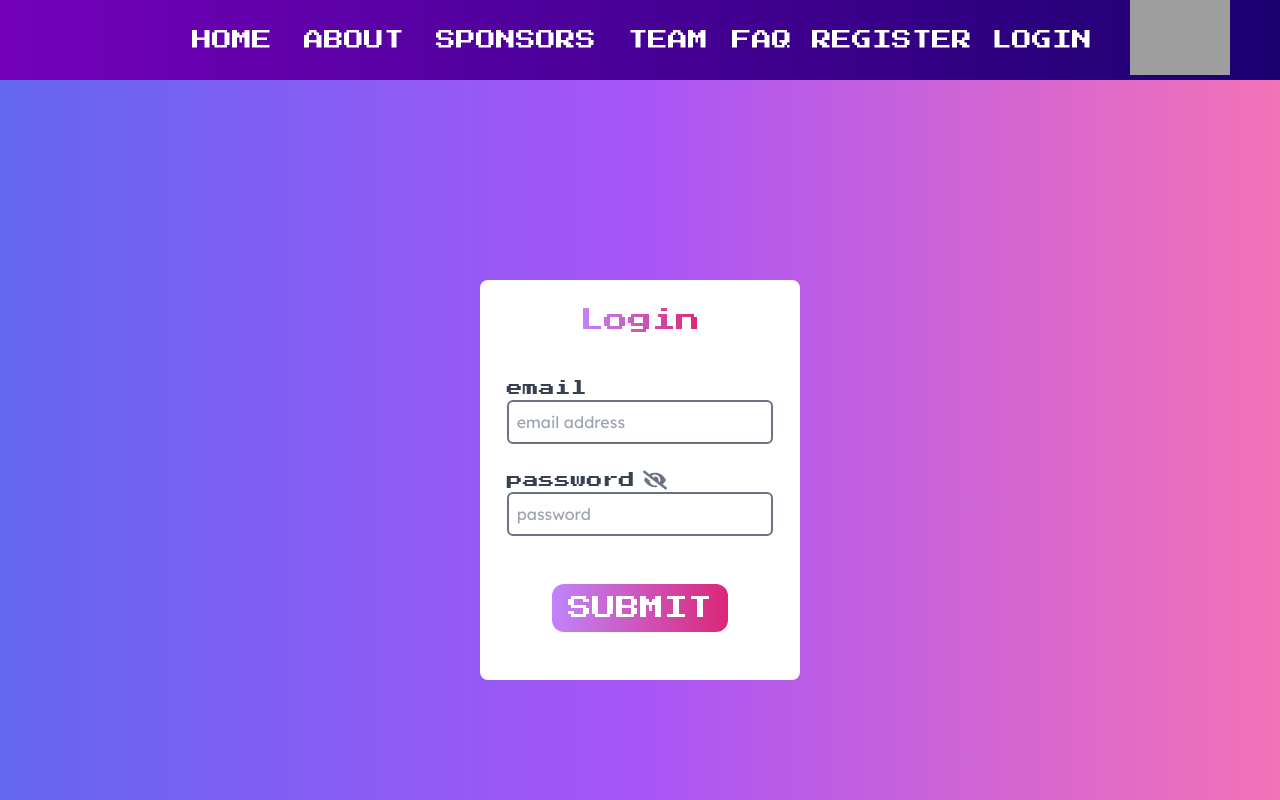
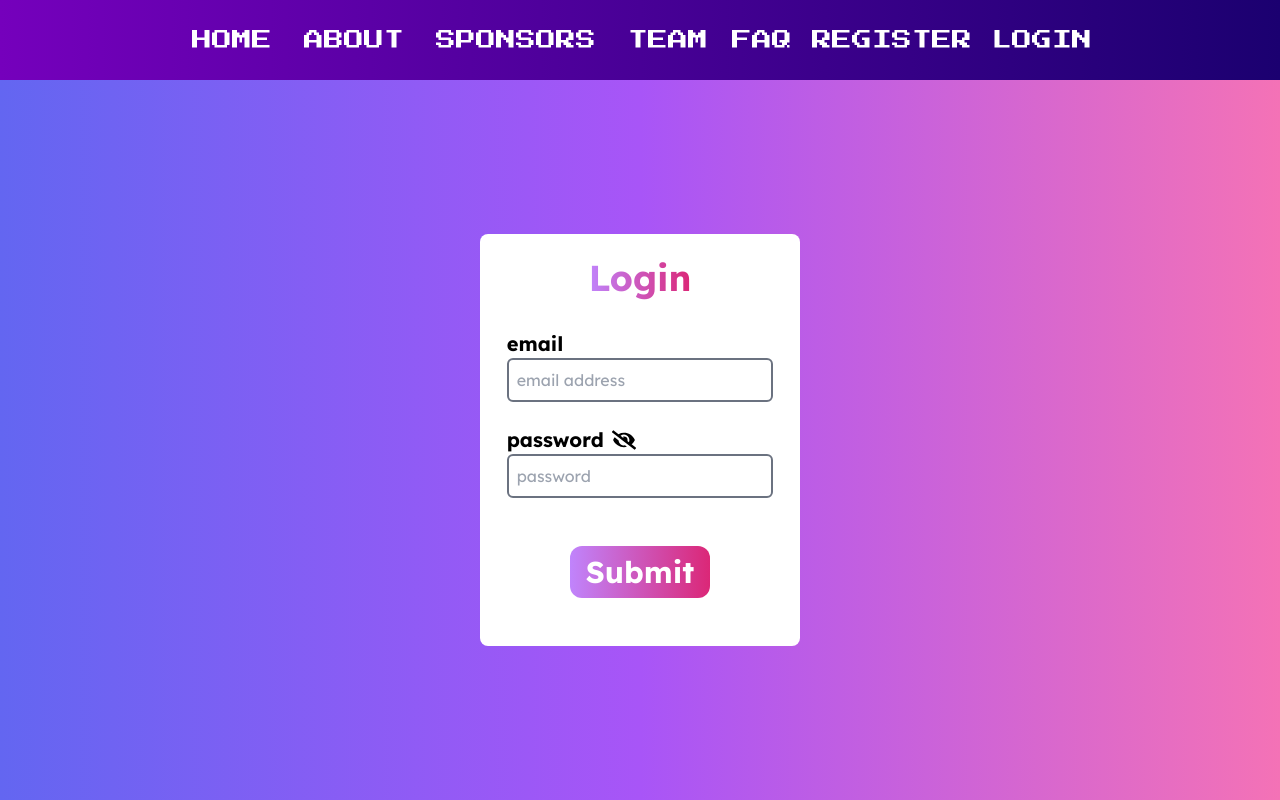
Before and after one commit to Alamode89/rosehack2023, a Next.js app: page /user in a window 1280 px wide. Shown: the top 800 px of the page. Built offline with nearby package versions, Linux system fonts and the light colour scheme; no server answers; grey boxes are pictures that could not be loaded.

Commit message:
login ui

```diff
--- a/pages/_app.tsx
+++ b/pages/_app.tsx
@@ -16,7 +16,7 @@ function MyApp({ Component, pageProps }: AppProps) {
         <Component {...pageProps} />
       </>
     );
-  } else if (router.asPath.startsWith("/dashboard")) {
+  } else if (router.asPath == "/dashboard" || router.asPath == "/user") {
     return (
       <>
         <Navigation />
--- a/pages/user.tsx
+++ b/pages/user.tsx
@@ -67,12 +67,12 @@ const Signin = () => {
     return;
   };
   return (
-    <div className="flex justify-center items-center flex-col bg-gradient-to-r from-indigo-500 via-purple-500 to-pink-400 w-full min-h-screen">
+    <div className="flex justify-center items-center flex-col bg-gradient-to-r from-indigo-500 via-purple-500 to-pink-400 w-full min-h-[90vh]">
       <div className="flex flex-col justify-center items-center h-11/12 w-1/4 bg-white rounded-lg">
-        <p className="h-12 text-transparent bg-clip-text bg-gradient-to-r from-purple-400 to-pink-600 font-pixel  text-md md:text-xl lg:text-2xl text-center m-4">
+        <p className="h-12 text-transparent bg-clip-text bg-gradient-to-r from-purple-400 to-pink-600 font-lexend font-bold text-md md:text-xl lg:text-4xl text-center m-4">
           Login
         </p>
-        <label className="text-left font-pixel text-md text-gray-700 w-10/12">
+        <label className="text-left font-lexend font-bold text-xl text-black w-10/12">
           email
         </label>
         <input
@@ -84,17 +84,17 @@ const Signin = () => {
           className="rounded-md font-lexend text-gray-700 p-2 w-10/12 bg-transparent border-2 border-gray-500 focus:outline-0"
         />
         <div className="flex flex-row w-10/12 items-center justify-start mt-4">
-          <label className="text-left font-pixel text-md text-gray-700 mr-2">
+          <label className="text-left font-lexend text-xl text-black font-bold mr-2">
             password
           </label>
           {visible ? (
             <FaEye
-              className="text-2xl text-gray-500 hover:cursor-pointer hover:text-blue-400"
+              className="text-2xl text-black hover:cursor-pointer hover:!text-pink-400"
               onClick={() => setVisible(false)}
             />
           ) : (
             <FaEyeSlash
-              className="text-2xl text-gray-500 hover:cursor-pointer hover:text-blue-400"
+              className="text-2xl text-black hover:cursor-pointer hover:!text-pink-400"
               onClick={() => setVisible(true)}
             />
           )}
@@ -109,9 +109,9 @@ const Signin = () => {
         />
         <button
           onClick={() => handleSubmit(email, password)}
-          className="hover:scale-105 rounded-xl m-5 bg-gradient-to-r from-purple-400 to-pink-600 font-pixel text-md md:text-xl lg:text-2xl text-white text-center px-3 py-2"
+          className="hover:scale-105 rounded-xl m-5 bg-gradient-to-r from-purple-400 to-pink-600 font-lexend font-bold text-md md:text-xl lg:text-3xl text-white text-center px-3 py-2"
         >
-          SUBMIT
+          Submit
         </button>
         <div
           className={`${
```
